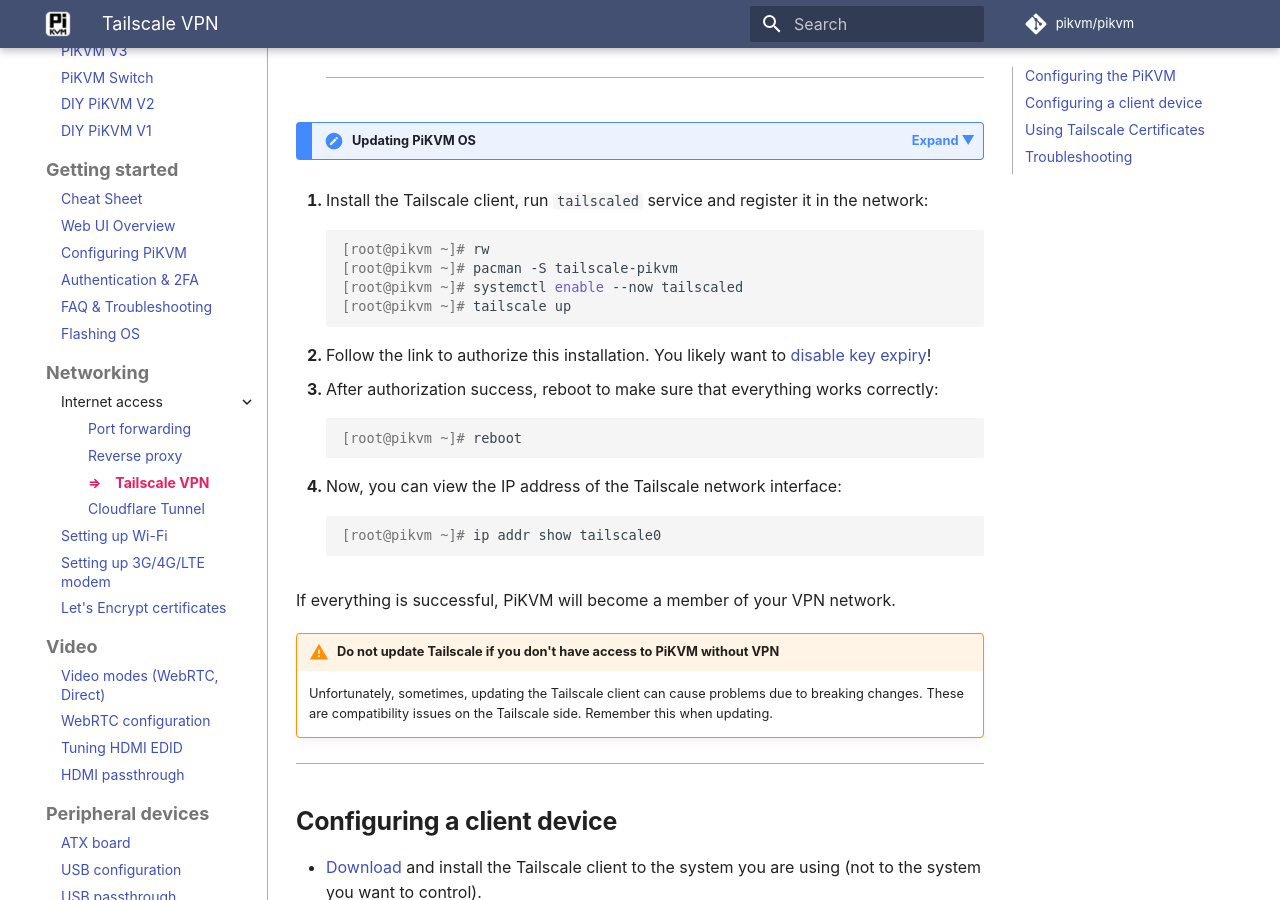
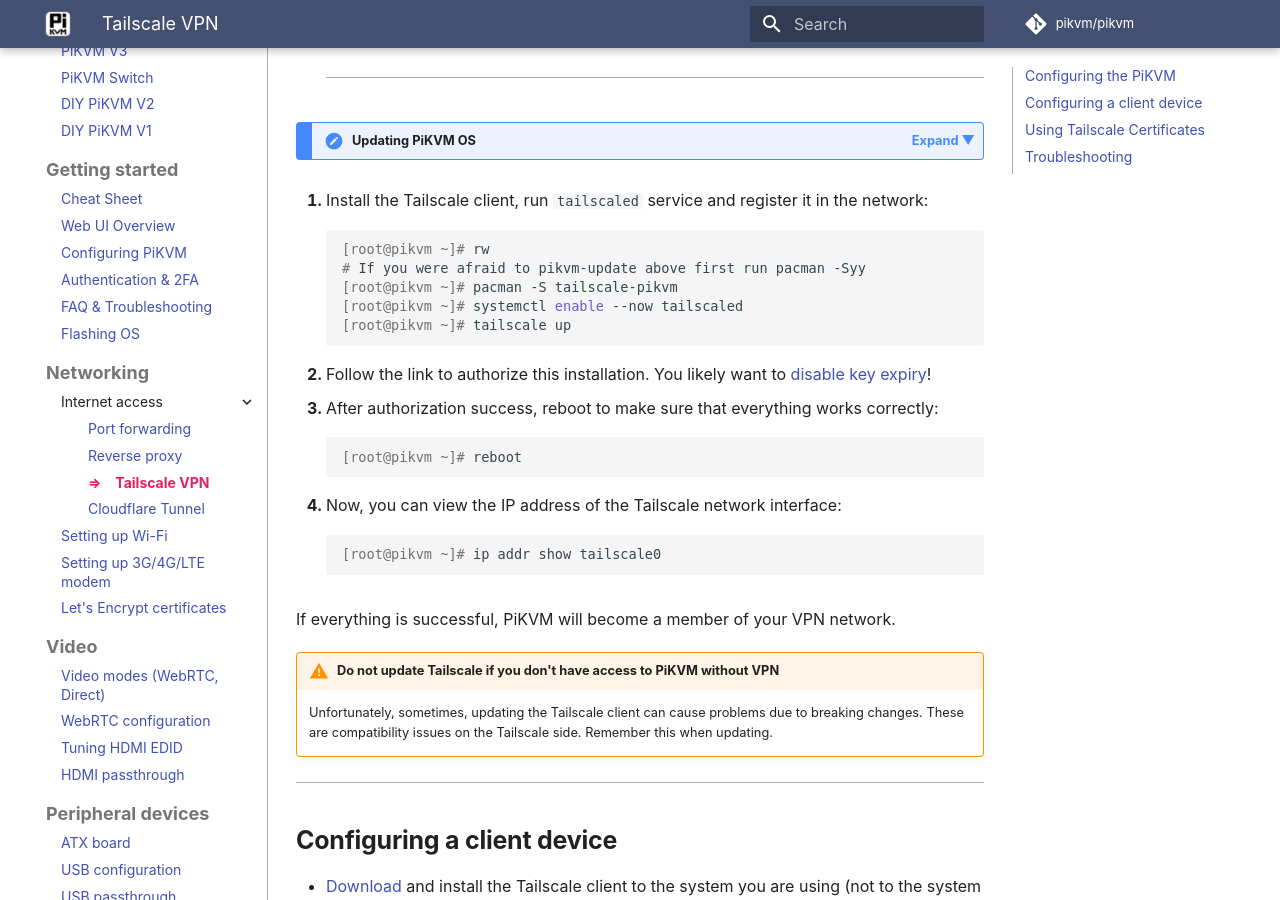
Before and after one commit to pikvm/pikvm, an MkDocs documentation site: the page built from docs/tailscale.md, in a window 1280 px wide and 900 px high, scrolled down 493 px. Built offline with MkDocs 1.6.1 and Material for MkDocs 9.7.7, drawn with Linux system fonts in a browser that asks for light colours; some web fonts are replaced; comment, search, counter and statistics services are not loaded.

Commit message:
Add note on refreshing package repo if not running full `pikvm-update` before installing Tailscale (#1556)
* Add notes for if a full is not possible

* Fix auto incremented values

````diff
--- a/docs/tailscale.md
+++ b/docs/tailscale.md
@@ -19,6 +19,7 @@
 
     ```console
     [root@pikvm ~]# rw
+    # If you were afraid to pikvm-update above first run pacman -Syy
     [root@pikvm ~]# pacman -S tailscale-pikvm
     [root@pikvm ~]# systemctl enable --now tailscaled
     [root@pikvm ~]# tailscale up
````
